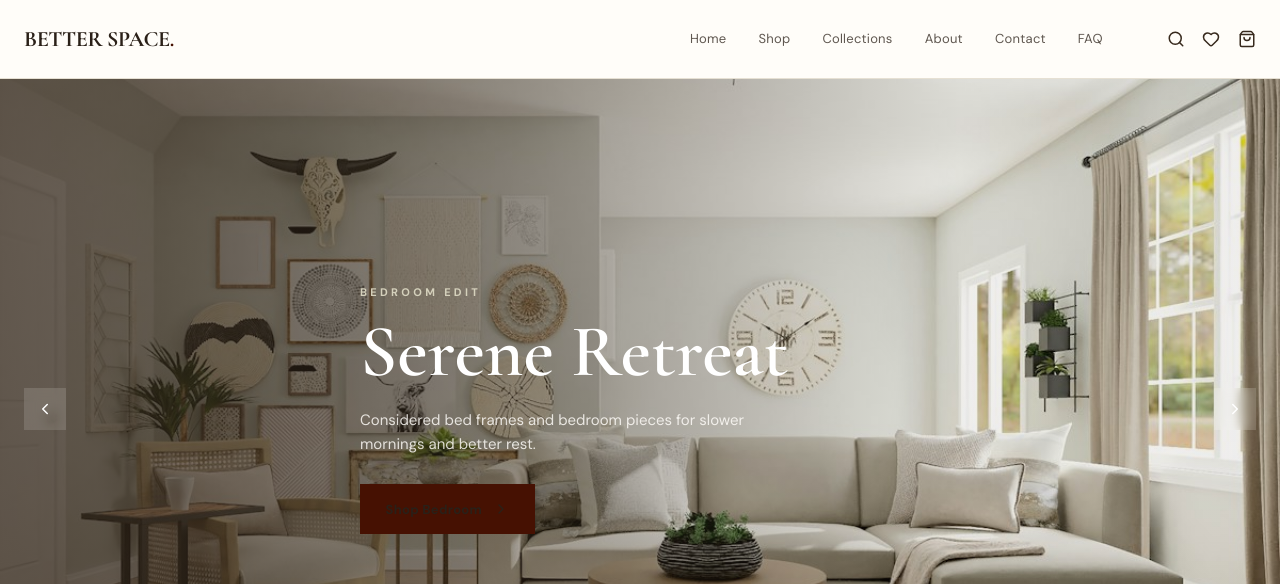
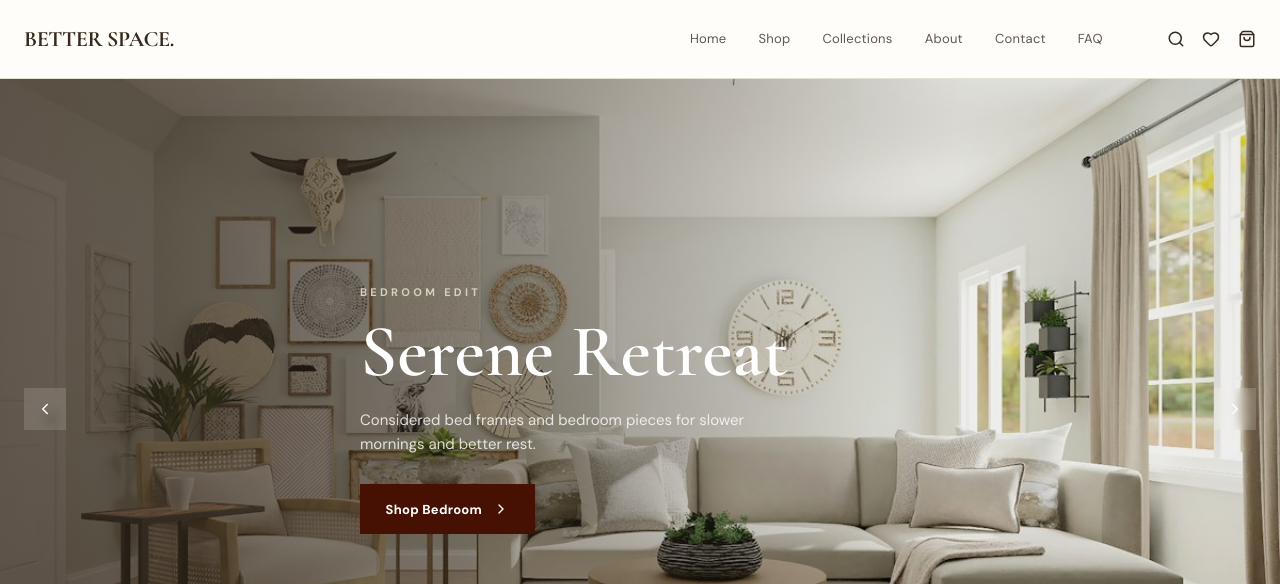
Before and after one commit to aspireomedia/preview_furniture5, a Next.js app: page /premium in a window 1280 px wide. Shown: the top 584 px of the page. Built offline with nearby package versions, Linux system fonts and the light colour scheme.

Commit message:
260930_premiumherobuttonwhitetext_05

```diff
--- a/src/app/premium/premium.css
+++ b/src/app/premium/premium.css
@@ -3,7 +3,7 @@
    burgundy #461102, olive #5d5b35, oatmeal #d5d1bc — the approved Preview 5 Premium set. */
 .premium-root{--p-choc:#37291d;--p-burgundy:#461102;--p-olive:#5d5b35;--p-oatmeal:#d5d1bc;--p-ink:#2a2018;--p-muted:#6b6156;--p-line:#e6e0d3;--p-ivory:#fffdf9;--p-cream:#f8f5ee;background:var(--p-ivory);color:var(--p-ink);font-family:var(--font-sans),Arial,sans-serif;}
 .premium-root *{box-sizing:border-box;}
-.premium-root a{color:inherit;text-decoration:none;}
+:where(.premium-root) a{color:inherit;text-decoration:none;}
 .premium-root button,.premium-root input,.premium-root select,.premium-root textarea{font:inherit;}
 .premium-root button{cursor:pointer;}
 .premium-shell{width:min(1240px,calc(100% - 48px));margin-inline:auto;}
```
